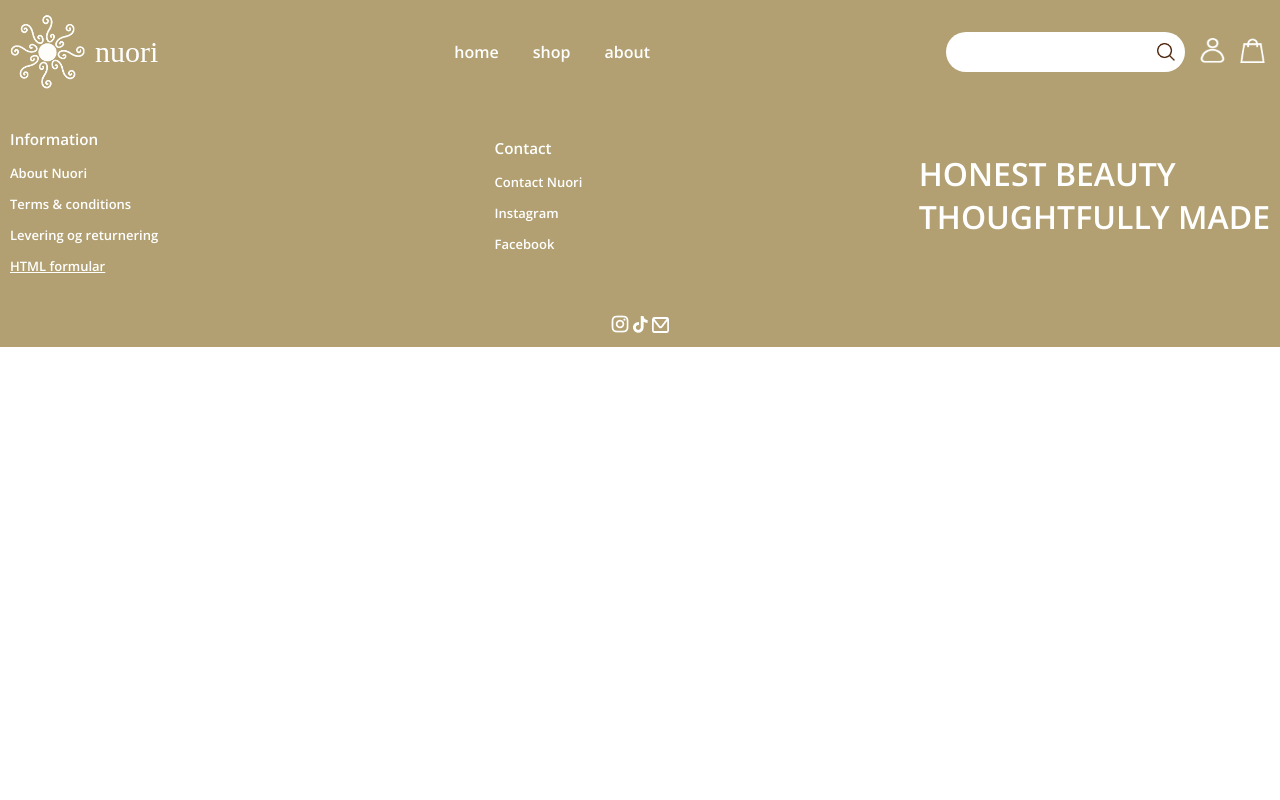
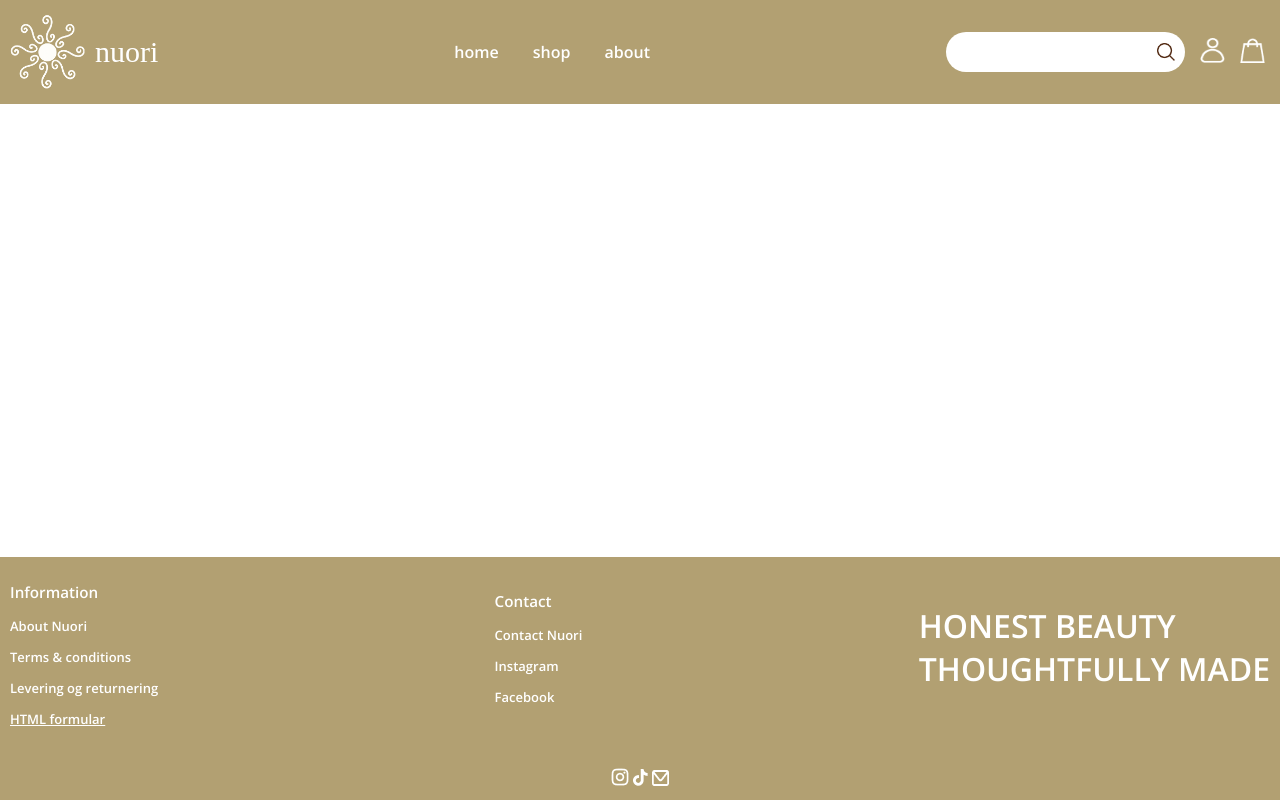
Before and after one commit to julieblomjensen/nuori, a plain HTML site: page product.html in a window 1280 px wide. Drawn offline with Linux system fonts and the light colour scheme; no server answers.

Commit message:
rettelser på produktside

```diff
--- a/general.css
+++ b/general.css
@@ -1,6 +1,15 @@
 /* GÆLDER ALLE SIDER */
 body {
-  margin: auto;
+  height: 100%;
+  margin: 0;
+  padding: 0;
+  display: flex;
+  flex-direction: column;
+  min-height: 100vh;
+}
+
+main {
+  flex: 1 0 auto;
 }
 
 /* HEADER */
```
